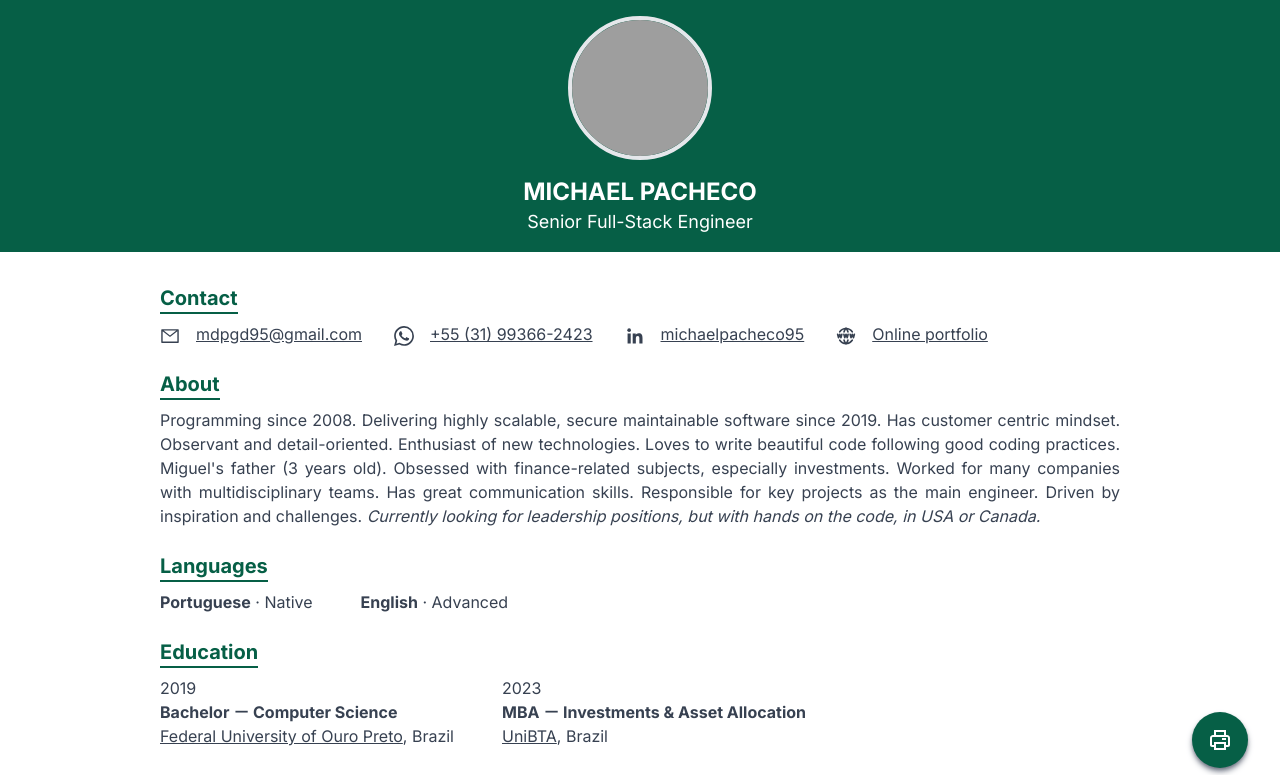
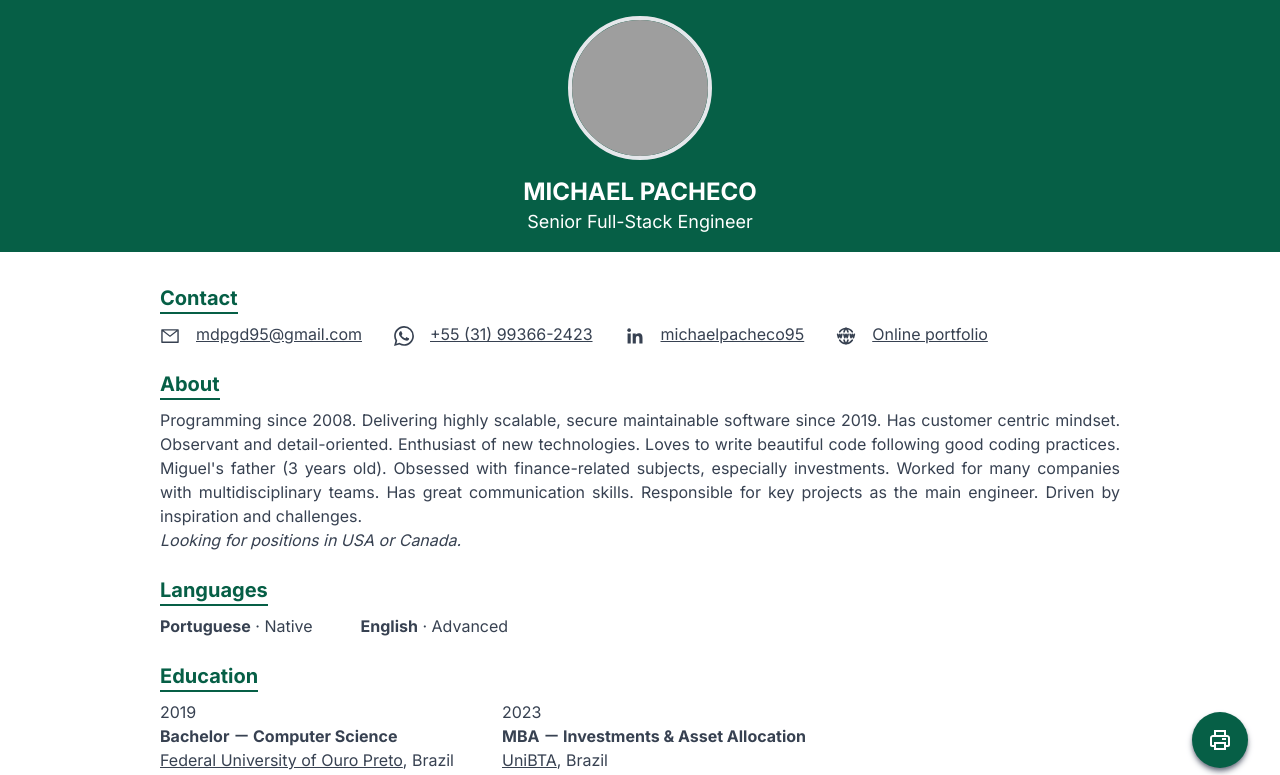
Before and after one commit to Pacheco95/resume, a Next.js app: page / in a window 1280 px wide. Shown: the top 775 px of the page. Built offline with nearby package versions, Linux system fonts and the light colour scheme; grey boxes are pictures that could not be loaded.

Commit message:
feat: emphasize about section

```diff
--- a/src/app/containers/About.tsx
+++ b/src/app/containers/About.tsx
@@ -15,11 +15,10 @@ const About = ({}: AboutProps) => (
       years old). Obsessed with finance-related subjects, especially
       investments. Worked for many companies with multidisciplinary teams. Has
       great communication skills. Responsible for key projects as the main
-      engineer. Driven by inspiration and challenges.{" "}
-      <em>
-        Currently looking for leadership positions, but with hands on the code,
-        in USA or Canada.
-      </em>
+      engineer. Driven by inspiration and challenges.
+    </p>
+    <p>
+      <em>Looking for positions in USA or Canada.</em>
     </p>
   </Section>
 );
```
